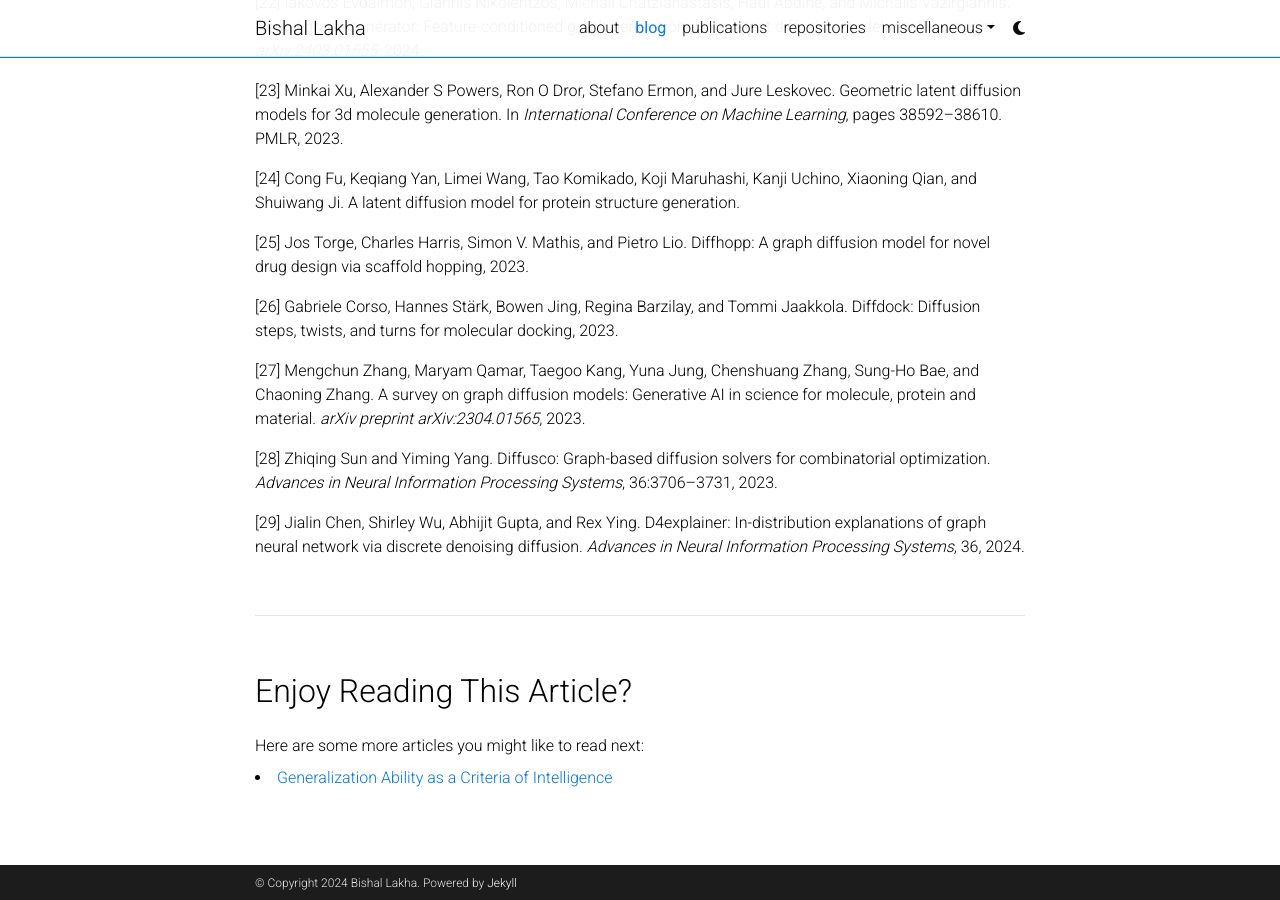
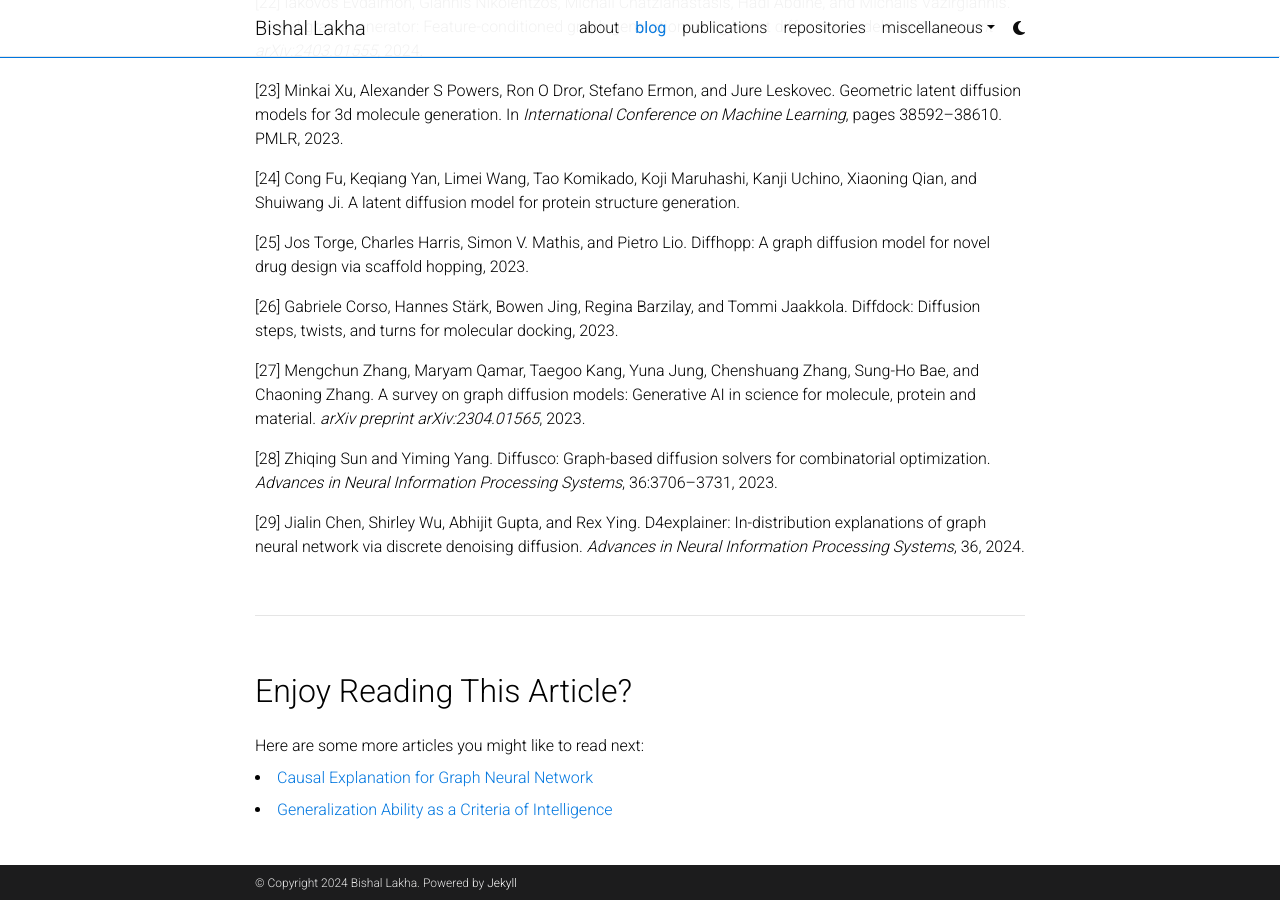
Before and after one commit to BishalLakha/bishallakha.github.io, a Jekyll site: the page built from _posts/2024-04-09-graph-diffusion-model.md, in a window 1280 px wide and 900 px high, scrolled down 6968 px. Built offline with Jekyll 4.4.1, drawn with Linux system fonts in a browser that asks for light colours; full-size pictures stand in for the smaller copies a plugin makes; comment, search, counter and statistics services are not loaded; a style sheet for code colours, icons or effects is not loaded; some of the changed text lies outside the part shown.

Commit message:
adding new article template

```diff
--- /dev/null
+++ b/_posts/2024-12-21-causal-explanation-for-graph.md
@@ -0,0 +1,8 @@
+---
+layout: post
+title:  Causal Explanation for Graph Neural Network
+date:   2024-12-21 21:01:00
+description: Study Notes
+tags: ai
+categories: essay
+---
```
Also changed, not shown: _posts/2024-04-09-graph-diffusion-model.md (renamed from _posts/2024-02-06-graph-diffusion-model.md, +1 -1 lines).
